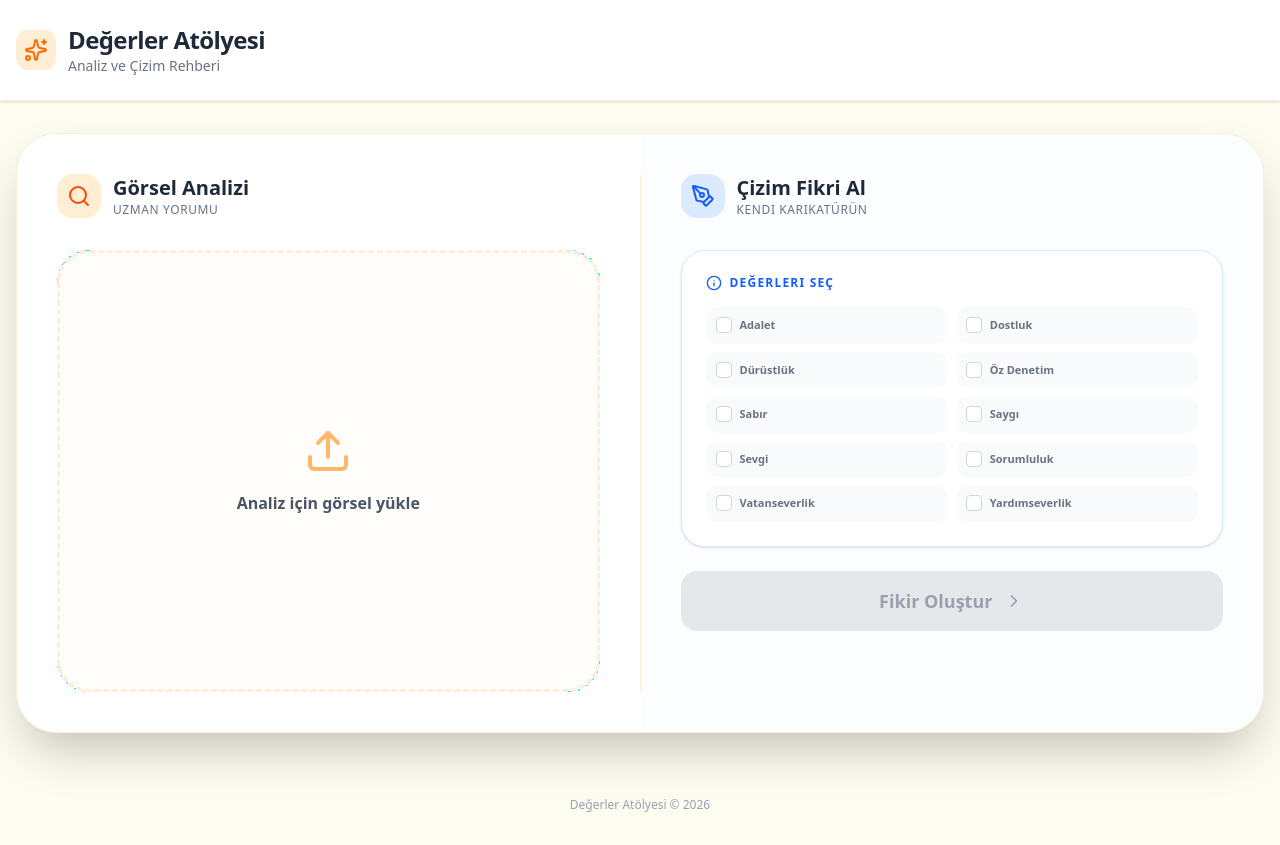
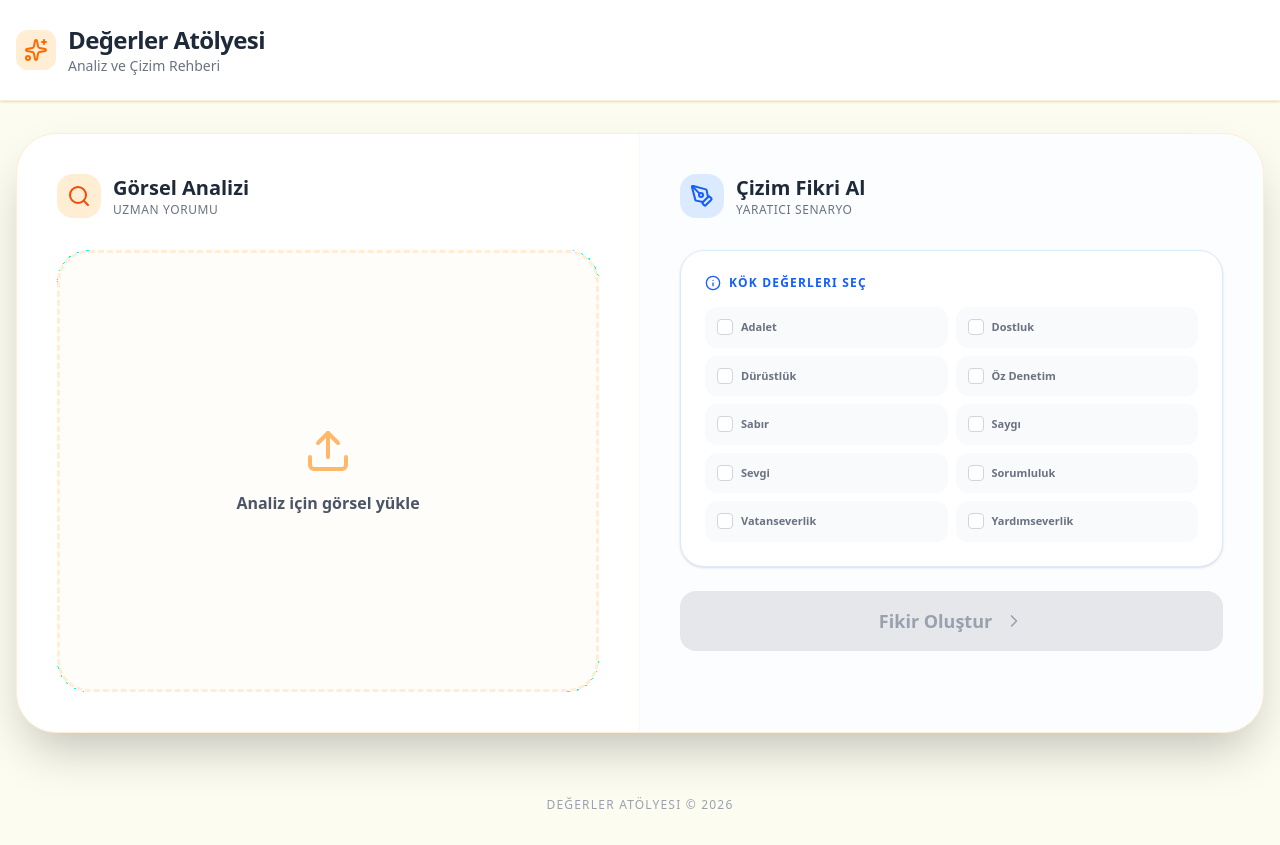
Before and after one commit to projelerimiz/deger, a React (Vite) app: page / in a window 1280 px wide. Built offline with nearby package versions, Linux system fonts and the light colour scheme.

Commit message:
Update App.tsx

```diff
--- a/src/App.tsx
+++ b/src/App.tsx
@@ -20,6 +20,7 @@ import {
 } from 'lucide-react';
 import { motion, AnimatePresence } from 'motion/react';
 
+// Uzman talimatları
 const ANALYSIS_INSTRUCTION = `Görsel analiz ve değerler eğitimi uzmanısın. Görseli şu 10 kök değer (Adalet, Dostluk, Dürüstlük, Öz Denetim, Sabır, Saygı, Sevgi, Sorumluluk, Vatanseverlik, Yardımseverlik) üzerinden analiz et:
 1. GÖRSEL ÖZETİ: Karakterleri ve olayı kısaca anlat.
 2. DEĞER TESPİTİ: Hangi değerlerin olduğunu veya eksik olduğunu belirt.
@@ -39,18 +40,19 @@ const ROOT_VALUES = [
 ];
 
 export default function App() {
-  // Left Side States
+  // Sol Panel (Analiz) State'leri
   const [image, setImage] = useState<string | null>(null);
   const [analysis, setAnalysis] = useState<string | null>(null);
   const [isAnalysisLoading, setIsAnalysisLoading] = useState(false);
   const [analysisError, setAnalysisError] = useState<string | null>(null);
   const fileInputRef = useRef<HTMLInputElement>(null);
 
-  // Right Side States
+  // Sağ Panel (Çizim Fikri) State'leri
   const [selectedValues, setSelectedValues] = useState<string[]>([]);
   const [drawingAdvice, setDrawingAdvice] = useState<string | null>(null);
   const [isAdviceLoading, setIsAdviceLoading] = useState(false);
 
+  // Görsel Yükleme İşlemi
   const handleImageUpload = (e: React.ChangeEvent<HTMLInputElement>) => {
     const file = e.target.files?.[0];
     if (file) {
@@ -77,18 +79,23 @@ export default function App() {
     );
   };
 
+  // --- ANA FONKSİYON: GÖRSEL ANALİZİ ---
   const analyzeImage = async () => {
     if (!image) return;
     setIsAnalysisLoading(true);
     setAnalysisError(null);
     try {
-      // API Key handling with Vite environment variable
-      const apiKey = import.meta.env.VITE_GEMINI_API_KEY;
+      // vite.config.ts içindeki 'define' ayarına uygun olarak anahtarı alıyoruz
+      const apiKey = process.env.GEMINI_API_KEY;
+
+      if (!apiKey) {
+        throw new Error("API Anahtarı bulunamadı! Vercel Environment Variables ayarlarını kontrol edin.");
+      }
+
       const ai = new GoogleGenAI({ apiKey });
-
       const base64Data = image.split(',')[1];
 
-      // Fixed: Using "models/gemini-1.5-flash" to avoid 404 and get 1500 daily quota
+      // model isminin başına 'models/' eklemek 404 hatasını çözer
       const response = await ai.models.generateContent({
         model: "models/gemini-1.5-flash",
         contents: [
@@ -106,20 +113,22 @@ export default function App() {
       setAnalysis(response.text || "Analiz yapılamadı.");
     } catch (err: any) {
       console.error("Gemini API Error:", err);
-      setAnalysisError("Kota dolmuş veya model bulunamamış olabilir. Lütfen 1 dakika bekleyip tekrar deneyin.");
+      // Hata mesajını kullanıcıya gösteriyoruz
+      setAnalysisError(err.message || "Bir hata oluştu. Lütfen 1 dakika bekleyip tekrar deneyin.");
     } finally {
       setIsAnalysisLoading(false);
     }
   };
 
+  // --- ANA FONKSİYON: ÇİZİM FİKRİ OLUŞTURMA ---
   const generateDrawingAdvice = async () => {
     if (selectedValues.length === 0) return;
     setIsAdviceLoading(true);
     try {
-      const apiKey = import.meta.env.VITE_GEMINI_API_KEY;
+      const apiKey = process.env.GEMINI_API_KEY;
       const ai = new GoogleGenAI({ apiKey });
 
-      // Fixed: Changed from gemini-3-flash-preview (20 limit) to gemini-1.5-flash (1500 limit)
+      // gemini-3-flash-preview (20 limit) yerine gemini-1.5-flash (1500 limit) kullanıyoruz
       const response = await ai.models.generateContent({
         model: "models/gemini-1.5-flash",
         contents: [
@@ -132,8 +141,8 @@ export default function App() {
       });
 
       setDrawingAdvice(response.text || "Tavsiye oluşturulamadı.");
-    } catch (err) {
-      console.error(err);
+    } catch (err: any) {
+      console.error("Fikir oluşturma hatası:", err);
     } finally {
       setIsAdviceLoading(false);
     }
@@ -160,8 +169,8 @@ export default function App() {
       <main className="max-w-7xl mx-auto px-4 py-8">
         <div className="flex flex-col lg:flex-row items-stretch gap-0 bg-white rounded-[40px] shadow-2xl border border-orange-100 overflow-hidden min-h-[600px]">
 
-          {/* LEFT SIDE: ANALYSIS */}
-          <div className="w-full lg:w-1/2 p-8 md:p-10 flex flex-col">
+          {/* SOL TARAF: ANALİZ BÖLÜMÜ */}
+          <div className="w-full lg:w-1/2 p-8 md:p-10 flex flex-col border-r border-orange-50">
             <div className="flex items-center gap-3 mb-8">
               <div className="bg-orange-100 p-2.5 rounded-2xl">
                 <Search className="text-orange-600 w-6 h-6" />
@@ -183,17 +192,17 @@ export default function App() {
                 </motion.div>
               ) : (
                 <div className="space-y-6">
-                  <div className="relative group rounded-3xl overflow-hidden border-4 border-orange-50 shadow-inner">
+                  <div className="relative group rounded-3xl overflow-hidden border-4 border-orange-50 shadow-inner bg-gray-50">
                     <button onClick={clearImage} className="absolute top-4 right-4 p-2 bg-black/50 hover:bg-black/70 text-white rounded-full transition-colors z-10">
                       <X className="w-4 h-4" />
                     </button>
-                    <img src={image} alt="Preview" className="w-full h-auto max-h-[300px] object-contain bg-gray-50" />
+                    <img src={image} alt="Önizleme" className="w-full h-auto max-h-[350px] object-contain mx-auto" />
                   </div>
 
                   {!analysis && !isAnalysisLoading && (
                     <button onClick={analyzeImage} className="w-full py-4 bg-orange-500 hover:bg-orange-600 text-white rounded-2xl font-bold shadow-lg transition-all active:scale-95 flex items-center justify-center gap-2">
                       <Search className="w-5 h-5" />
-                      Analiz Et
+                      Değer Analizi Yap
                     </button>
                   )}
 
@@ -201,7 +210,7 @@ export default function App() {
                     {isAnalysisLoading && (
                       <motion.div initial={{ opacity: 0 }} animate={{ opacity: 1 }} className="py-8 flex flex-col items-center gap-4">
                         <Loader2 className="w-8 h-8 text-orange-500 animate-spin" />
-                        <p className="text-orange-600 font-medium">İnceleniyor...</p>
+                        <p className="text-orange-600 font-medium tracking-wide">Yapay Zeka İnceliyor...</p>
                       </motion.div>
                     )}
                     {analysis && (
@@ -210,7 +219,7 @@ export default function App() {
                       </motion.div>
                     )}
                     {analysisError && (
-                      <div className="p-4 bg-red-50 text-red-600 rounded-2xl text-sm text-center border border-red-100">
+                      <div className="p-4 bg-red-50 text-red-600 rounded-2xl text-sm text-center border border-red-100 font-medium">
                         {analysisError}
                       </div>
                     )}
@@ -220,10 +229,7 @@ export default function App() {
             </div>
           </div>
 
-          {/* VERTICAL DIVIDER */}
-          <div className="hidden lg:block w-px bg-orange-100 self-stretch my-10" />
-
-          {/* RIGHT SIDE: DRAWING ADVICE */}
+          {/* SAĞ TARAF: ÇİZİM FİKRİ BÖLÜMÜ */}
           <div className="w-full lg:w-1/2 p-8 md:p-10 flex flex-col bg-blue-50/20">
             <div className="flex items-center gap-3 mb-8">
               <div className="bg-blue-100 p-2.5 rounded-2xl">
@@ -231,7 +237,7 @@ export default function App() {
               </div>
               <div>
                 <h2 className="text-xl font-bold text-gray-800">Çizim Fikri Al</h2>
-                <p className="text-xs text-gray-500 font-medium uppercase tracking-wider">Kendi Karikatürün</p>
+                <p className="text-xs text-gray-500 font-medium uppercase tracking-wider">Yaratıcı Senaryo</p>
               </div>
             </div>
 
@@ -239,14 +245,14 @@ export default function App() {
               <div className="bg-white p-6 rounded-3xl border border-blue-100 shadow-sm">
                 <div className="flex items-center gap-2 mb-4 text-blue-600">
                   <Info className="w-4 h-4" />
-                  <p className="text-xs font-bold uppercase tracking-widest">Değerleri Seç</p>
+                  <p className="text-xs font-bold uppercase tracking-widest">Kök Değerleri Seç</p>
                 </div>
                 <div className="grid grid-cols-2 gap-2">
                   {ROOT_VALUES.map((val) => (
                     <button
                       key={val}
                       onClick={() => toggleValue(val)}
-                      className={`flex items-center gap-2 p-2 rounded-xl border-2 transition-all text-left ${
+                      className={`flex items-center gap-2 p-2.5 rounded-xl border-2 transition-all text-left ${
                         selectedValues.includes(val)
                           ? 'border-blue-500 bg-blue-50 text-blue-700'
                           : 'border-gray-50 bg-gray-50 text-gray-500 hover:border-blue-100'
@@ -299,7 +305,7 @@ export default function App() {
       </main>
 
       <footer className="py-8 px-4 text-center">
-        <p className="text-gray-400 text-xs font-medium">
+        <p className="text-gray-400 text-xs font-medium tracking-widest uppercase">
           Değerler Atölyesi &copy; 2026
         </p>
       </footer>
```
